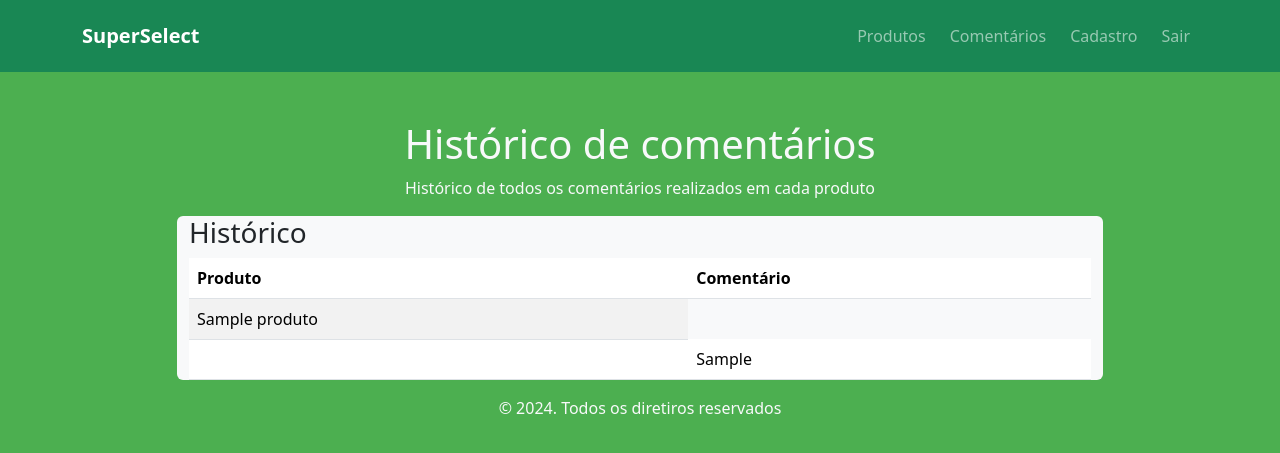
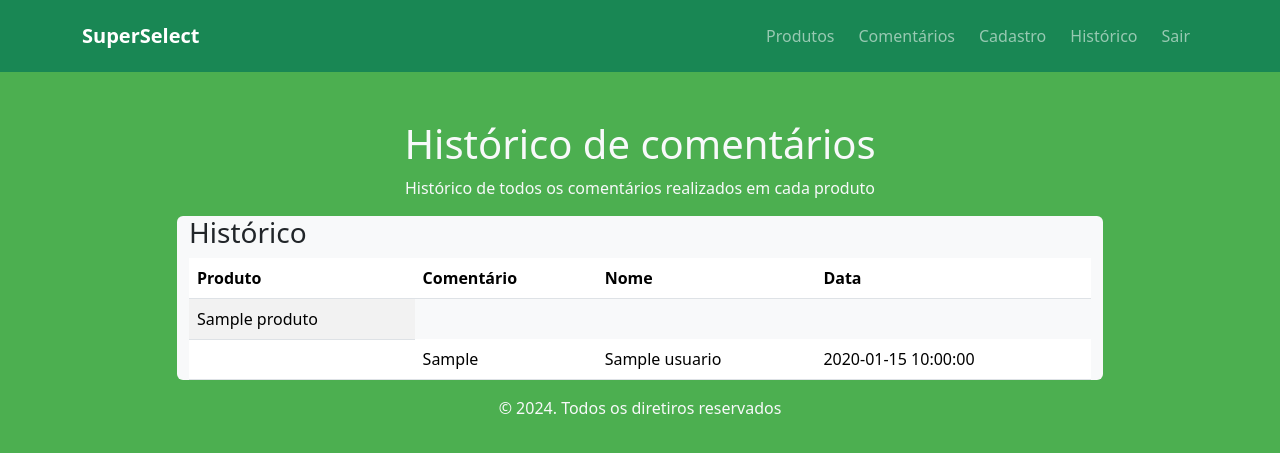
Before and after one commit to dionisio300/SuperSelectGabarito, a Flask app: page /historicoComentarios in a window 1280 px wide. Shown: the top 453 px of the page. Run offline with Flask 3, Linux system fonts and the light colour scheme; the visitor is signed in with stand-in values (Sample User, id 1); tables that the repository leaves empty hold one stand-in row (values such as "Sample post"); parts of the project's set-up code (start-up, migrations or seed data) failed here and were passed over.

Commit message:
problemas finais

```diff
--- a/app.py
+++ b/app.py
@@ -118,8 +118,8 @@ def paginaCadastroProduto():
         )
         db.session.add(novo_produto)
         db.session.commit()
-
-    return render_template('paginaCadastroProduto.html',produtos=produtos)
+    tipo = session['tipo']
+    return render_template('paginaCadastroProduto.html',produtos=produtos,tipo = tipo)
 
 
 @app.route('/consultarProdutos', methods = ['GET', 'POST'])
@@ -247,8 +247,8 @@ def paginaComentario():
             print(comentariosProduto[0])
 
         return render_template('listarComentarios.html', comentariosProduto=comentariosProduto)
-
-    return render_template('paginaComentario.html', prodComentario=prodComentario, produtos=produtos)
+    tipo = session['tipo']
+    return render_template('paginaComentario.html', prodComentario=prodComentario, produtos=produtos,tipo=tipo)
 
 
 @app.route('/fazerComentario', methods = ['GET', 'POST'])
@@ -293,17 +293,28 @@ def historicoComentarios():
     for produto in produtos:
         listaComentarios = []
         comentarios = Comentario.query.filter_by(ProdutoID = produto.ID).all()
+
         print(comentarios)
         for comentario in comentarios:
-            listaComentarios.append(comentario.Comentario)
+            user = Usuario.query.filter_by(ID = comentario.UsuarioID).first()
+            objComentario={
+                'comentario':comentario.Comentario,
+                'usuario':user.Nome,
+                'dataHora':comentario.DataHora
+            }
+
+            listaComentarios.append(objComentario)
+
+
+
         print(listaComentarios)
         objProduto = {
             'nomeProduto':produto.Nome,
             'comentarios':listaComentarios
         }
         historico.append(objProduto)
-
-    return render_template('historicoComentarios.html',historico=historico)
+    tipo=session['tipo']
+    return render_template('historicoComentarios.html',historico=historico,tipo=tipo)
 
 
 
--- a/templates/base.html
+++ b/templates/base.html
@@ -48,10 +48,12 @@
             <a class="nav-link ms-2" aria-current="page" href="{{url_for('consultarProdutos')}}">Produtos</a>
 
             <a class="nav-link  ms-2" href="{{url_for('paginaComentario')}}">Comentários</a>
+            {% if tipo == 'admin' %}
+            <a class="nav-link  ms-2" href="{{url_for('paginaCadastroProduto')}}">Cadastro</a>
+            {% endif %}
+            <a class="nav-link  ms-2" href="{{url_for('historicoComentarios')}}">Histórico</a>
 
-            <a class="nav-link  ms-2" href="{{url_for('paginaCadastroProduto')}}">Cadastro</a>
-
-              <a class="nav-link  ms-2" href="{{url_for('logout')}}" >Sair</a>
+            <a class="nav-link  ms-2" href="{{url_for('logout')}}" >Sair</a>
 
 
 
--- a/templates/consultarProdutos.html
+++ b/templates/consultarProdutos.html
@@ -19,6 +19,8 @@
         <th scope="col">Preço</th>
         <th scope="col">Data de validade</th>
         <th scope="col">Categoria</th>
+        <th scope="col"></th>
+        <th scope="col"></th>
       </tr>
     </thead>
     <tbody>
--- a/templates/historicoComentarios.html
+++ b/templates/historicoComentarios.html
@@ -19,6 +19,8 @@
 
                       <th scope="col">Produto</th>
                       <th scope="col">Comentário</th>
+                      <th scope="col">Nome</th>
+                      <th scope="col">Data</th>
 
                     </tr>
                   </thead>
@@ -33,7 +35,15 @@
 
                         <tr>
                           <td></td>
-                          <td id="idIndex" scope="col">{{comentario}}</td>
+                          <td id="" scope="col">
+                            {{comentario.comentario}}
+                          </td>
+                          <td id="" scope="col">
+                            {{comentario.usuario}}
+                          </td>
+                          <td id="" scope="col">
+                            {{comentario.dataHora}}
+                          </td>
                         </tr>
 
                       {% endfor %}
```
